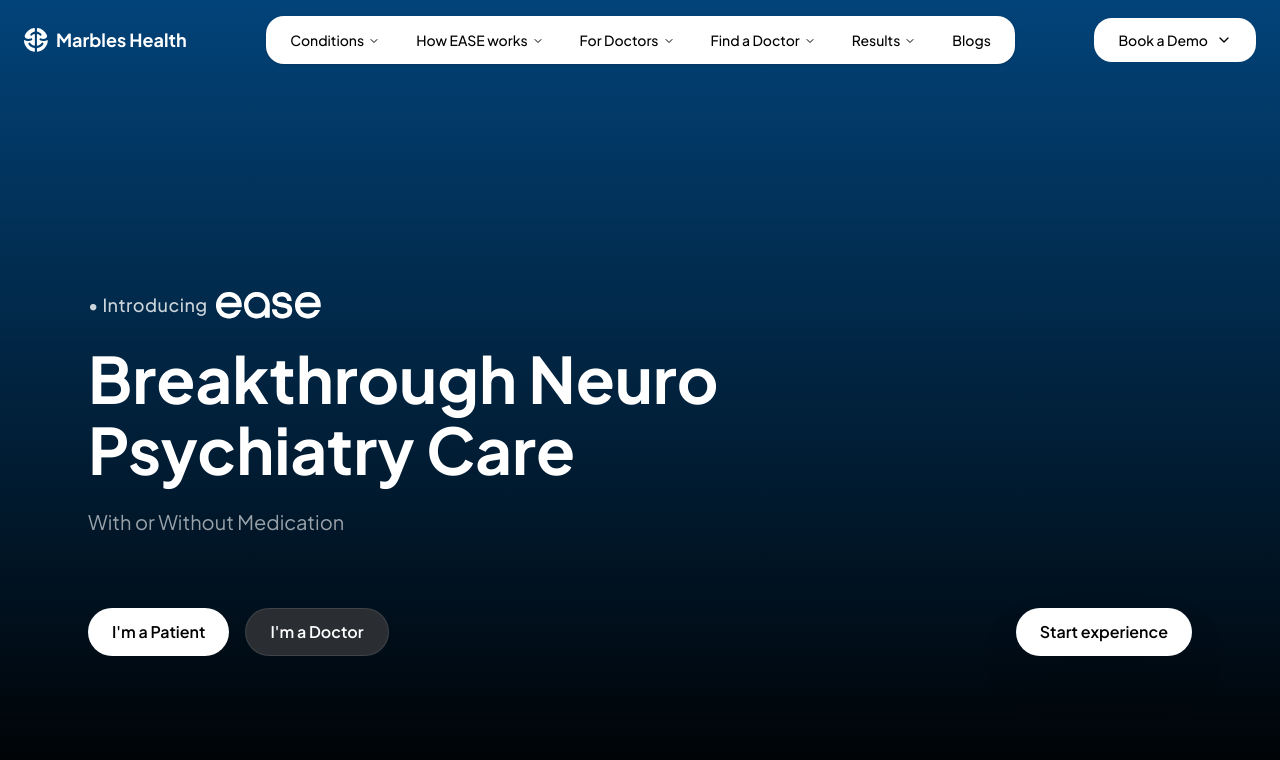
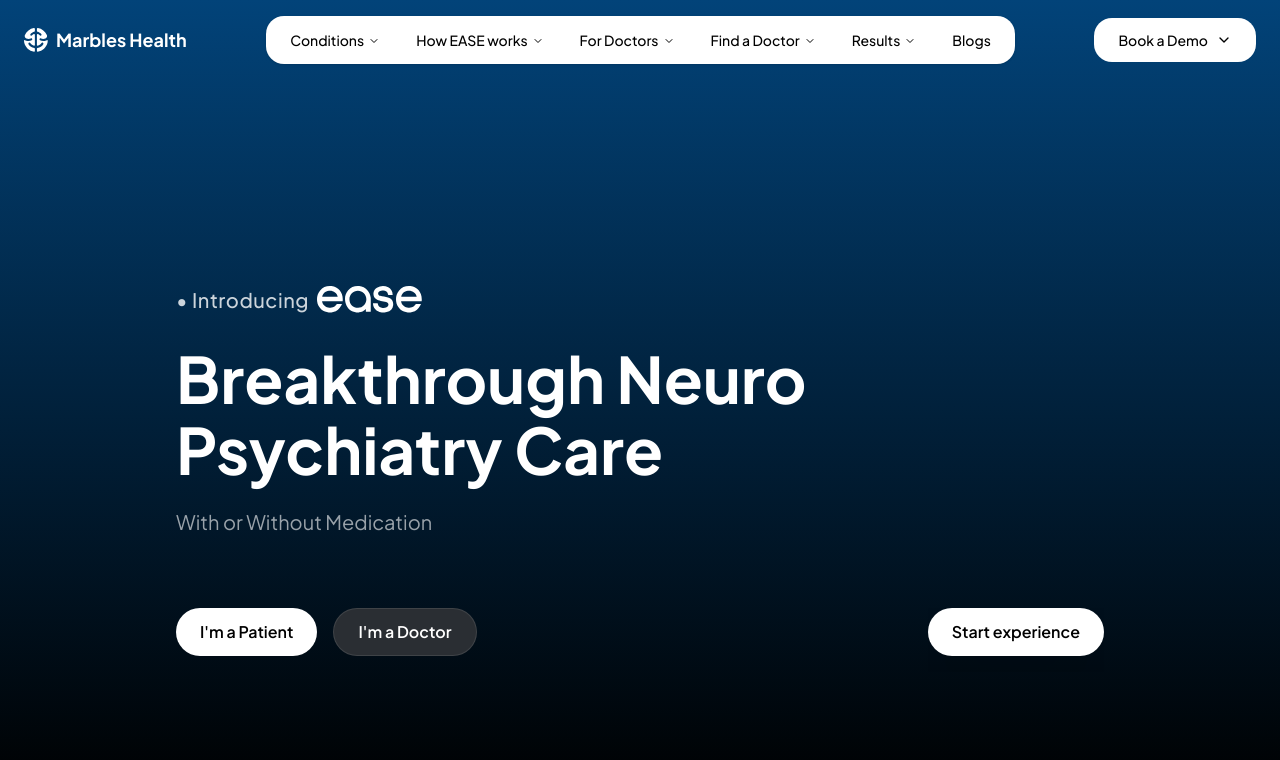
Before and after one commit to LoneWolf4713/mh-intern, a Next.js app: page / in a window 1280 px wide. Shown: the top 760 px of the page. Built offline with nearby package versions, Linux system fonts and the light colour scheme.

Commit message:
hero section animations final + centering

```diff
--- a/components/sections/HeroSection.tsx
+++ b/components/sections/HeroSection.tsx
@@ -16,39 +16,53 @@
   }, [])
 
   return (
-    <section ref={sectionRef} className="relative flex min-h-screen  flex-col justify-end mx-10 px-8 py-24 pb-36 md:px-12">
+    <section
+  ref={sectionRef}
+  className="relative flex min-h-screen w-[80%] flex-col justify-end mx-auto px-8 py-24 pb-36 md:px-12"
+>
   <div className="flex max-w-2xl flex-col items-start text-left">
-        <div data-animate="fadeUp" className="mb-6 flex items-center gap-2 text-base md:text-lg font-medium tracking-wide text-white/80">
-          <span>• Introducing</span>
+    <div className="mb-6 flex flex-row items-start gap-2">
+          <span data-hero="text" className="text-lg md:text-xl font-medium tracking-wide text-white/80">
+            • Introducing
+          </span>
+          <div data-hero="text" >
             <EaseLogo />
           </div>
+        </div>
 
-        <h1 data-animate="fadeUp" className="mb-6 text-4xl font-bold leading-[1.1] text-white md:text-5xl lg:text-[64px]">
+        <h1 data-hero="text" className="mb-6 text-4xl font-bold leading-[1.1] text-white md:text-5xl lg:text-[64px]">
           Breakthrough Neuro Psychiatry Care
         </h1>
 
-        <p data-animate="fadeUp" className="mb-10 text-lg text-white/60 md:text-xl">
+        <p data-hero="text" className="mb-10 text-lg text-white/60 md:text-xl">
           With or Without Medication
         </p>
       </div>
 
       <div className="flex w-full flex-wrap items-center justify-between mt-8">
-        <div className="flex flex-wrap gap-4">
-          <Button data-animate="fadeUp" variant="default" className="h-12 rounded-full px-6 text-base font-semibold bg-white text-black hover:bg-white/90">
+        <div data-hero="btn-group" className="flex flex-wrap gap-4">
+          <div className="overflow-hidden pb-4 -mb-4">
+            <Button variant="default" className="h-12 rounded-full px-6 text-base font-semibold bg-white text-black hover:bg-white/90">
               I'm a Patient
             </Button>
-          <Button data-animate="fadeUp"  className="h-12 rounded-full px-6 text-base font-semibold bg-[#2A2E33] text-white border border-white/10 hover:bg-[#383d44]">
+          </div>
+          <div className="overflow-hidden pb-4 -mb-4">
+            <Button className="h-12 rounded-full px-6 text-base font-semibold bg-[#2A2E33] text-white border border-white/10 hover:bg-[#383d44]">
               I'm a Doctor
             </Button>
           </div>
+        </div>
 
-        <Button data-animate="fadeUp"
+        <div className="overflow-hidden pb-4 -mb-4">
+          <Button
+            data-hero="btn-start"
             variant="default"
             className="h-12 rounded-full px-6 text-base font-semibold bg-white text-black shadow-2xl hover:bg-white/90"
           >
             Start experience
           </Button>
         </div>
+      </div>
     </section>
   )
 }
--- a/motion/hero.ts
+++ b/motion/hero.ts
@@ -3,27 +3,44 @@
 export const heroEntranceTimeline = (containerRef: React.RefObject<HTMLElement>) => {
   if (!containerRef.current) return null
 
-  const targets = containerRef.current.querySelectorAll('[data-animate="fadeUp"]')
+  const container = containerRef.current
+  const textElements = container.querySelectorAll('[data-hero="text"]')
+  const btnGroup = container.querySelector('[data-hero="btn-group"]')
+  const btnStart = container.querySelector('[data-hero="btn-start"]')
 
   const tl = gsap.timeline()
 
-  tl.fromTo(
-    targets,
+  const leftSideTargets = [...Array.from(textElements), btnGroup]
+
+  gsap.set(leftSideTargets, {
+    x: -50,
+    opacity: 0,
+    filter: "blur(16px)",
+  })
+
+  gsap.set(btnStart, {
+    x: 50,
+    opacity: 0,
+    filter: "blur(16px)",
+  })
+
+  tl.to(leftSideTargets, {
+    x: 0,
+    opacity: 1,
+    filter: "blur(0px)",
+    duration: 1,
+    ease: "power3.out",
+    stagger: 0.25,
+  }).to(
+    btnStart,
     {
-      y: 40,
-      opacity: 0,
-      filter: "blur(12px)",
-      scale: 0.98,
-    },
-    {
-      y: 0,
+      x: 0,
       opacity: 1,
       filter: "blur(0px)",
-      scale: 1,
-      duration: 1.4,
-      ease: "power4.out",
-      stagger: 0.15,
-    }
+      duration: 1,
+      ease: "power3.out",
+    },
+    "-=0.8"
   )
 
   return tl
```
Lines whose indentation alone changed are shown as unchanged.
